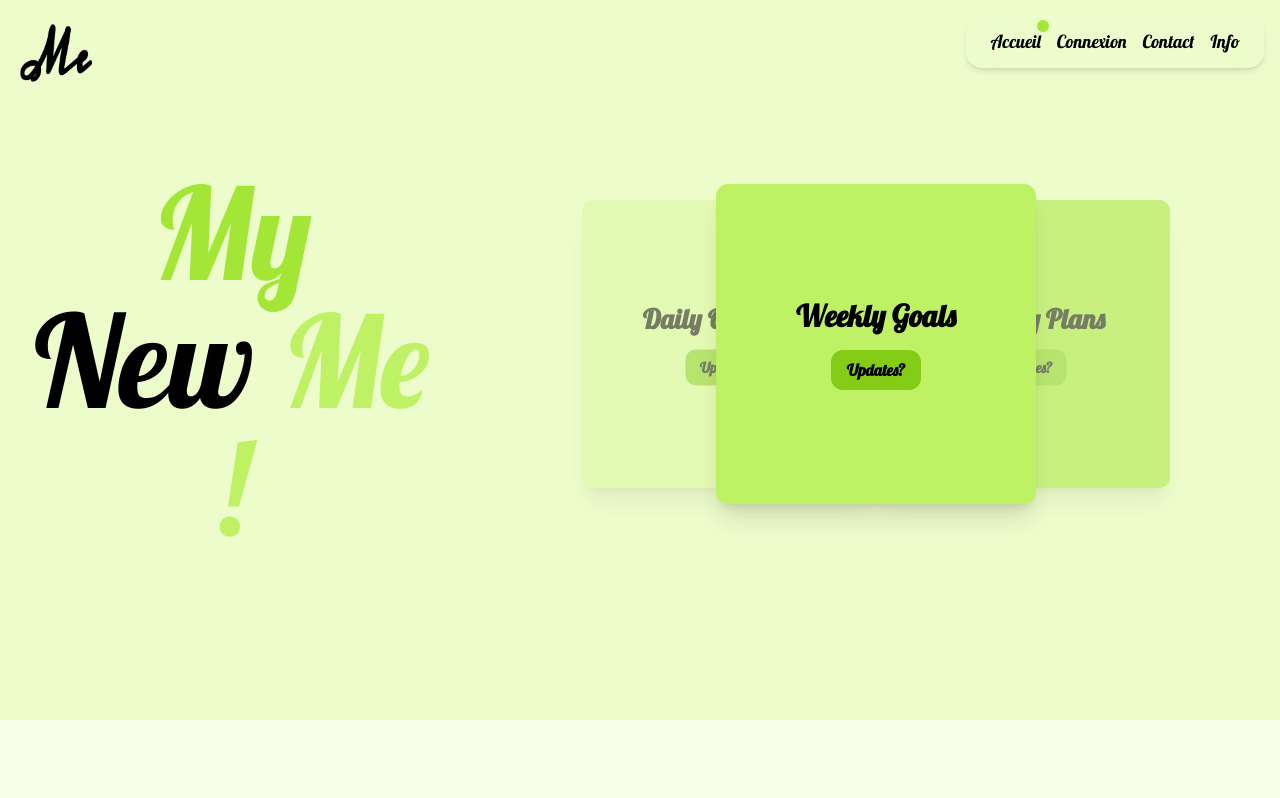
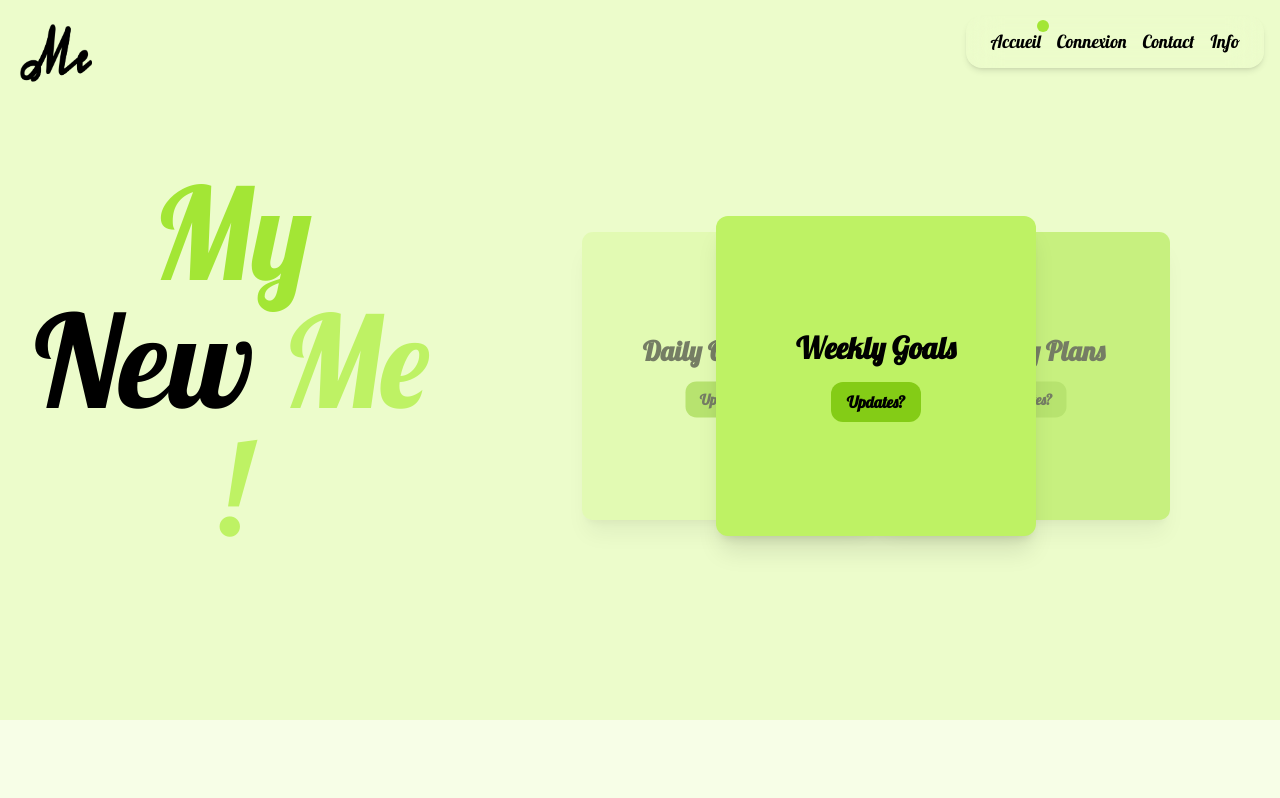
Before and after one commit to Moundirbechikh/MyNewLife, a React (Create React App) app in the folder frontend/: page / in a window 1280 px wide. Shown: the top 798 px of the page. Built offline with nearby package versions, Linux system fonts and the light colour scheme.

Commit message:
Update Object.jsx

```diff
--- a/frontend/src/components/Object.jsx
+++ b/frontend/src/components/Object.jsx
@@ -57,7 +57,7 @@ const Object = ({ theme = 'lime' }) => {
 
   return (
     <div
-      className={`relative w-full max-w-sm sm:max-w-lg md:max-w-2xl lg:max-w-4xl h-64 flex justify-center items-end mt-8 transition-all duration-700 ease-out transform ${
+      className={`relative w-full max-w-sm sm:max-w-lg md:max-w-2xl lg:max-w-4xl h-64 flex justify-center items-end mt-24 transition-all duration-700 ease-out transform ${
         visible ? 'opacity-100 translate-y-0 scale-100' : 'opacity-0 translate-y-10 scale-95'
       }`}
     >
```
